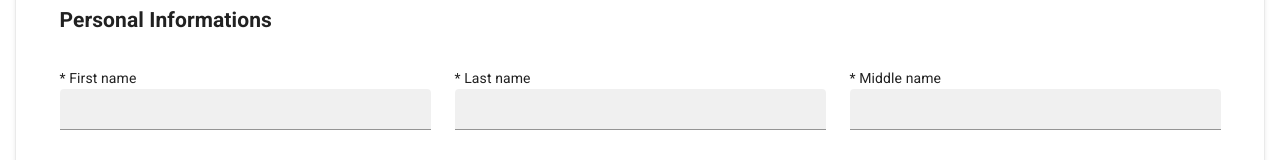
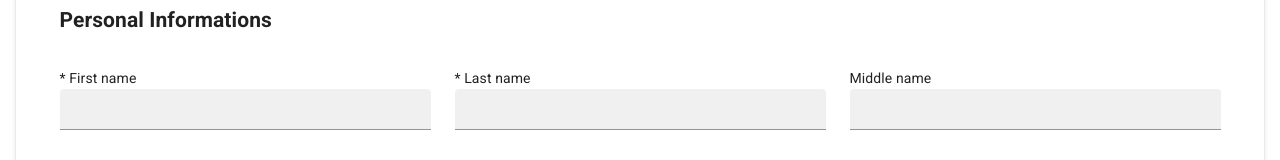
Before and after one commit to chusieme14/thesis-front, a Nuxt app: page /register in a window 1280 px wide. Shown: the part 413-573 px from the top of the page. Built offline with nearby package versions, Linux system fonts and the light colour scheme; no server answers.

Commit message:
remove rule for middle name

```diff
--- a/components/personal.vue
+++ b/components/personal.vue
@@ -51,11 +51,9 @@
                             ></v-text-field>
                         </v-col>
                         <v-col class="image-text-field" cols="12" sm="4">
-                            <label><span class="text-danger">*</span> Middle name </label>
+                            <label> Middle name </label>
                             <v-text-field
                                 v-model="payload.middle_name"
-                                :rules="[() => !!payload.middle_name ||  '']"
-
                                 dense
                                 filled
                             ></v-text-field>
```
